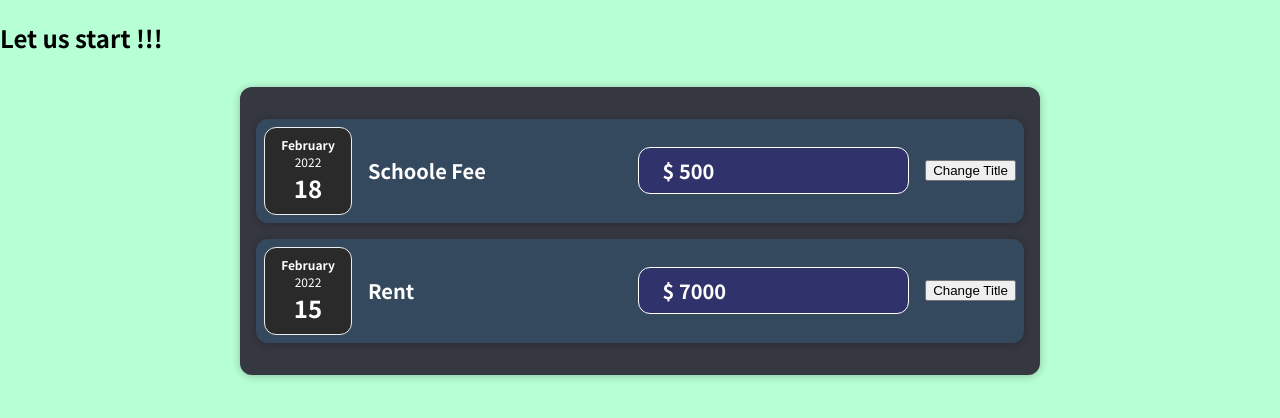
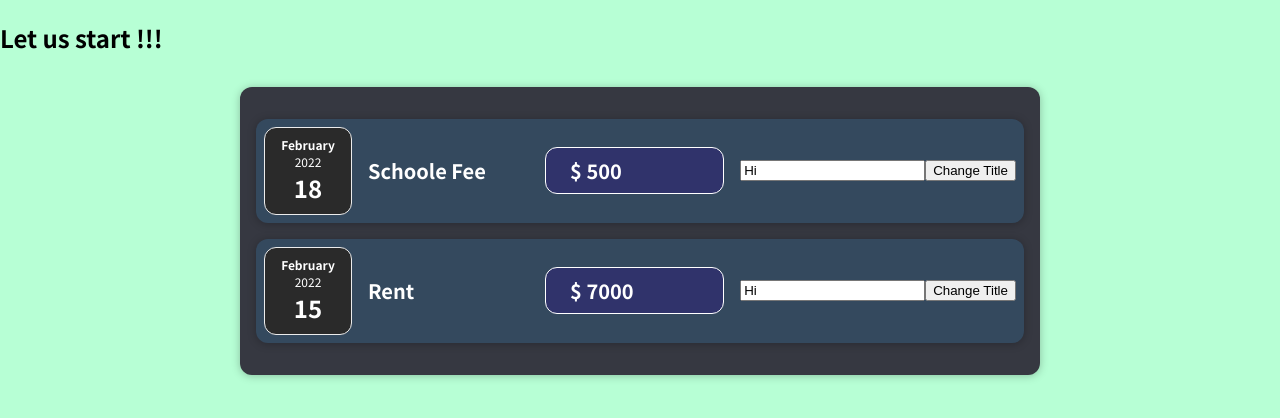
Before and after one commit to simplyatul/react-app, a React (Create React App) app: page / in a window 1280 px wide. Shown: the top 418 px of the page. Built offline with nearby package versions, Linux system fonts and the light colour scheme.

Commit message:
input handling

```diff
--- a/src/components/Expenses/ExpenseItem.js
+++ b/src/components/Expenses/ExpenseItem.js
@@ -4,10 +4,16 @@
 import React, { useState } from "react";
 
 const ExpenseItem = (props) => {
+  const [newTitle, setNewTitle] = useState("Hi");
+
   const [title, setTitle] = useState(props.title);
 
   const clickHnandler = () => {
-    setTitle("New Title..");
+    setTitle(newTitle);
+  };
+
+  const changeHandler = (event) => {
+    setNewTitle(event.target.value);
   };
 
   return (
@@ -18,6 +24,7 @@
         <h2 className="expense-item__price"> $ {props.amount} </h2>
       </div>
 
+      <input type="text" value={newTitle} onChange={changeHandler} />
       <button onClick={clickHnandler}> Change Title </button>
     </Card>
   );
```
